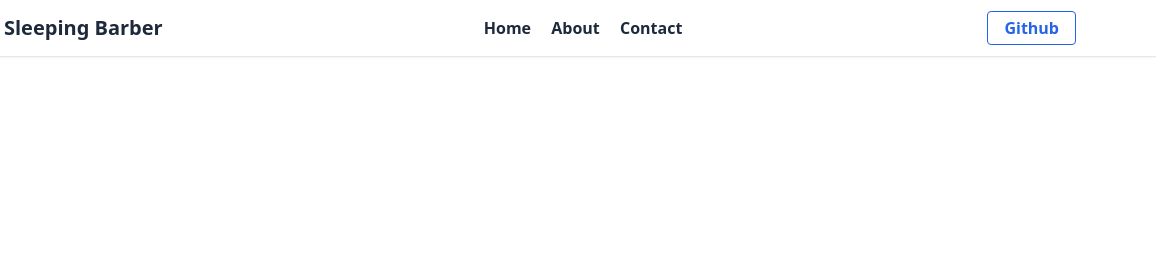
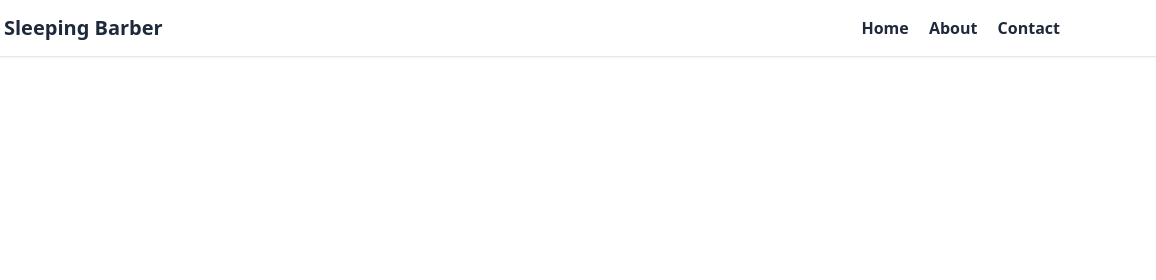
Before and after one commit to anirudh111111/sleeping-barbers-problem, a plain HTML site: page index.html in a window 1280 px wide. Shown: the top 280 px of the page, 124-1280 px from the left. Drawn offline with nearby package versions, Linux system fonts and the light colour scheme.

Commit message:
Update index.html

```diff
--- a/index.html
+++ b/index.html
@@ -57,14 +57,7 @@
           </a>
         </div>
       </div>
-      <div id="github" class="hidden lg:flex">
-        <a
 
-          class="inline-block font-bold px-4 py-2 leading-none border rounded text-blue-600 border-blue-600 hover:border-transparent hover:text-white hover:bg-blue-600 mt-4 lg:mt-0"
-        >
-          Github
-        </a>
-      </div>
     </nav>
 
     <hero
```
